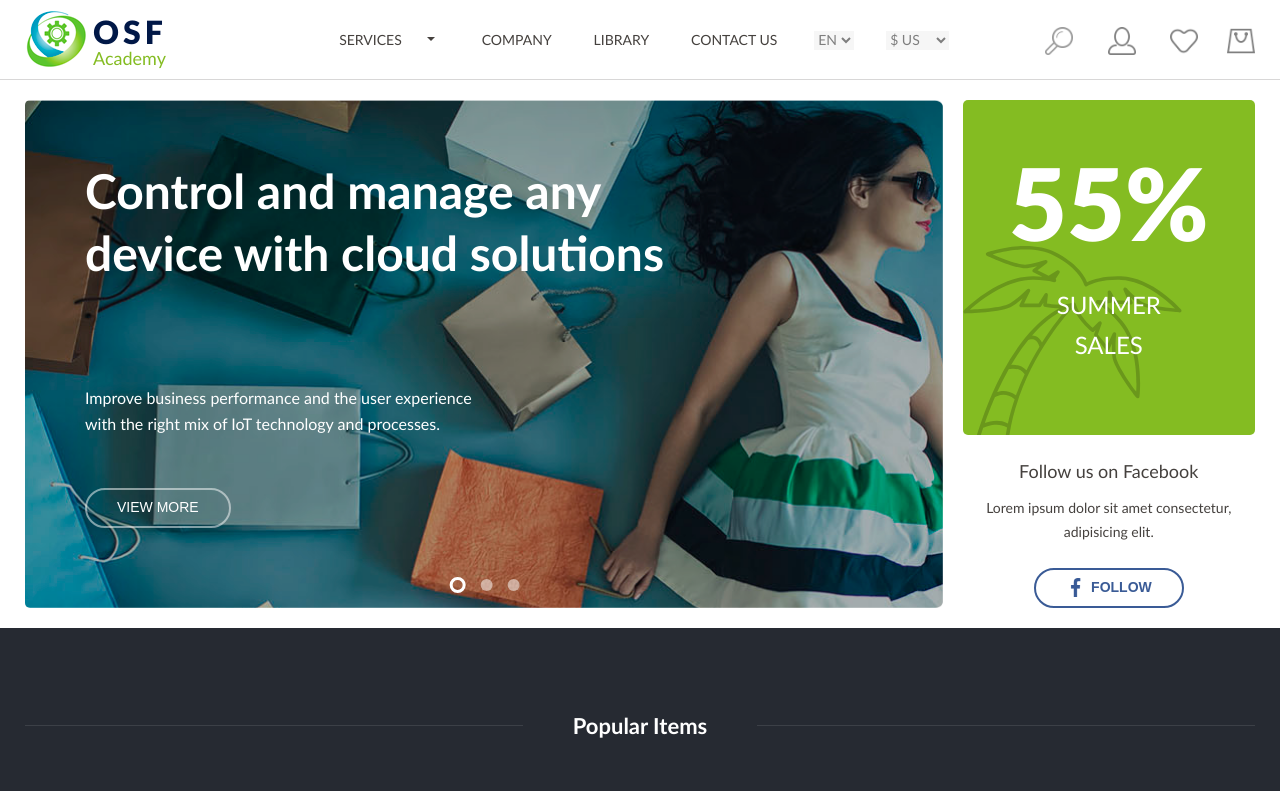
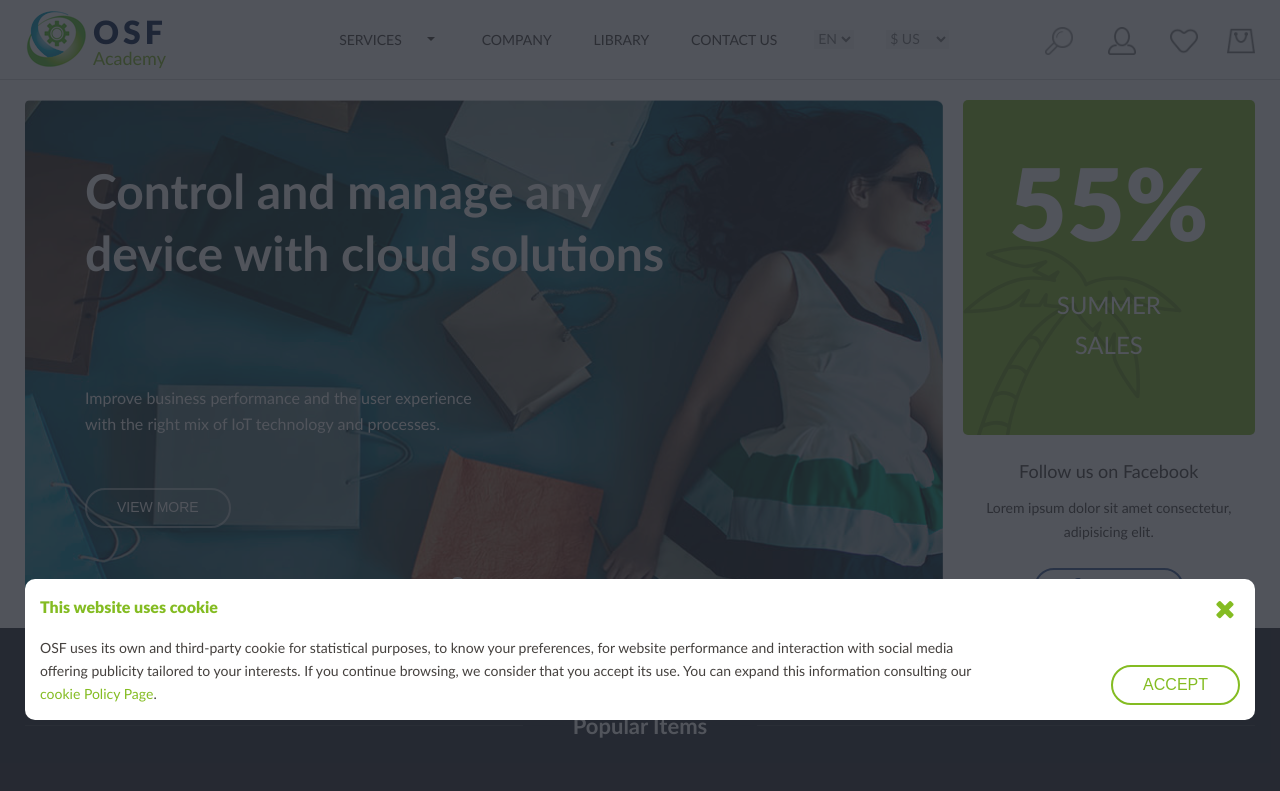
Before and after one commit to jordonss/osf_project, a website: page app/index.html in a window 1280 px wide. Shown: the top 791 px of the page. Drawn offline with nearby package versions, Linux system fonts and the light colour scheme; files whose address does not match are found by name.

Commit message:
cookie section

```diff
--- a/app/js/app.js
+++ b/app/js/app.js
@@ -1,4 +1,6 @@
 document.addEventListener("DOMContentLoaded", function () {
+
+//top slider carousel js
 
   const $topSliderCarousel = $('.slider-carousel.owl-carousel');
 
@@ -11,6 +13,8 @@ document.addEventListener("DOMContentLoaded", function () {
   });
 
   $topSliderCarousel.trigger('refresh.owl.carousel');
+
+// featured items carousel js
 
   const $homePageFeaturedCarousel = $('.featured-list.owl-carousel');
 
@@ -35,6 +39,8 @@ document.addEventListener("DOMContentLoaded", function () {
       }
     }
   })
+
+//login window js
 
   const $headerLogin = document.querySelectorAll('.header-user-icon');
   const $loginDisplay = document.querySelector('.login');
@@ -77,4 +83,28 @@ document.addEventListener("DOMContentLoaded", function () {
     }
   }
 
+//cookie window js
+
+  window.addEventListener('load', cookieCheck);
+
+  function cookieCheck() {
+    const cookieData = document.cookie.split(';').filter(el => el.startsWith('isVisited=')).length;
+
+    if (!cookieData) {
+      const cookieWindow = document.querySelector('.cookie');
+      cookieWindow.classList.add('cookie-visible');
+
+      const closeCookie = document.querySelector('.cookie-window-close');
+      closeCookie.addEventListener('click', () => {
+        cookieWindow.classList.remove('cookie-visible');
+      });
+
+      const cookieAccept = document.querySelector('.cookie-window-accept');
+      cookieAccept.addEventListener('click', () => {
+        cookieWindow.classList.remove('cookie-visible');
+        document.cookie = 'isVisited=true';
+      })
+    }
+  }
+
 });
--- a/app/sass/main.sass
+++ b/app/sass/main.sass
@@ -94,8 +94,6 @@
     text-decoration: none
     color: #45413e
     height: 150%
-    // padding-left: 10px
-    // padding-right: 20px
     font-size: 14px
   li
     position: static
@@ -168,8 +166,10 @@ h6
   opacity: 0.5
   border: none
   outline: none
-  margin-top: 1px
+  margin-top: -1px
   font-size: 14px
+  justify-content: center
+  align-items: center
 
 .user-box
   display: flex
@@ -924,7 +924,7 @@ h6
 
 .toggle-password-icon
   position: absolute
-  top: 258px
+  top: 255px
   right: 70px
   width: 25px
   background: none
@@ -951,3 +951,70 @@ h6
     outline: none
   &:hover
     text-decoration: underline
+
+//cookie section
+
+.cookie
+  display: none
+  position: fixed
+  width: 100%
+  height: 100%
+  top: 0
+  left: 0
+  z-index: 1000
+  background: rgba(38,42,50,0.8)
+  &.cookie-visible
+    display: block
+  .cookie-window
+    display: flex
+    position: absolute
+    width: calc(100% - 20px)
+    padding: 15px
+    bottom: 80px
+    border-radius: 10px
+    background-color: white
+
+.cookie-window-alert
+  margin-right: 10%
+  .cookie-window-alert-heading
+    font-weight: 900
+    color: $accent
+    margin-bottom: 15px
+  .cookie-window-alert-text
+    font-size: 14px
+
+.cookie-window-alert-link
+  color: $accent
+  &:hover
+    color: $accent
+    text-decoration: underline
+
+.cookie-window-close
+  display: flex
+  position: absolute
+  top: 15px
+  right: 15px
+  margin-left: auto
+  width: 30px
+  height: 30px
+  font-size: 26px
+  background: none
+  border: none
+  align-items: center
+  justify-content: center
+  color: $accent
+  &:hover
+    background-color: $accent
+    color: #fff
+
+.cookie-window-accept
+  width: 150px
+  background: none
+  align-self: flex-end
+  justify-content: center
+  border-color: $accent
+  color: $accent
+  &:hover
+    background-color: $accent
+    border-color: $accent
+    color: #fff
```
Also changed, not shown: app/css/app.min.css, app/js/app.min.js.
